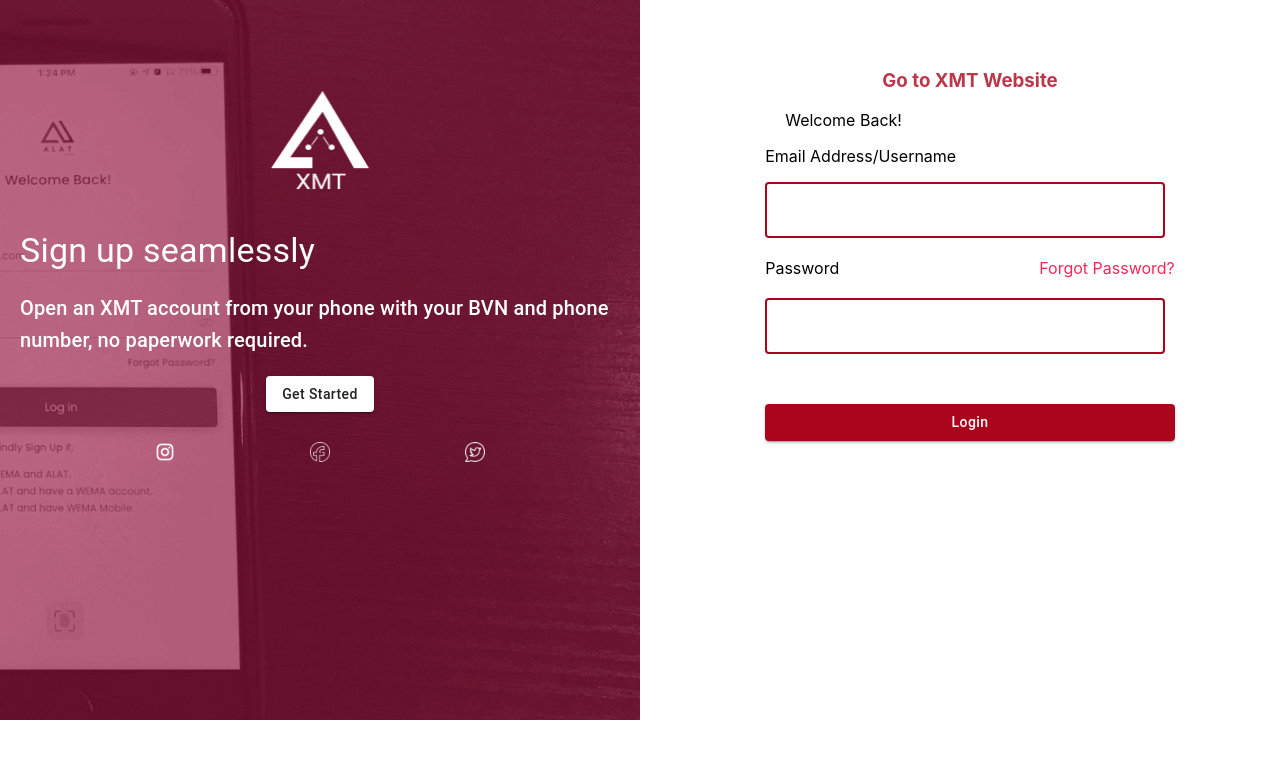
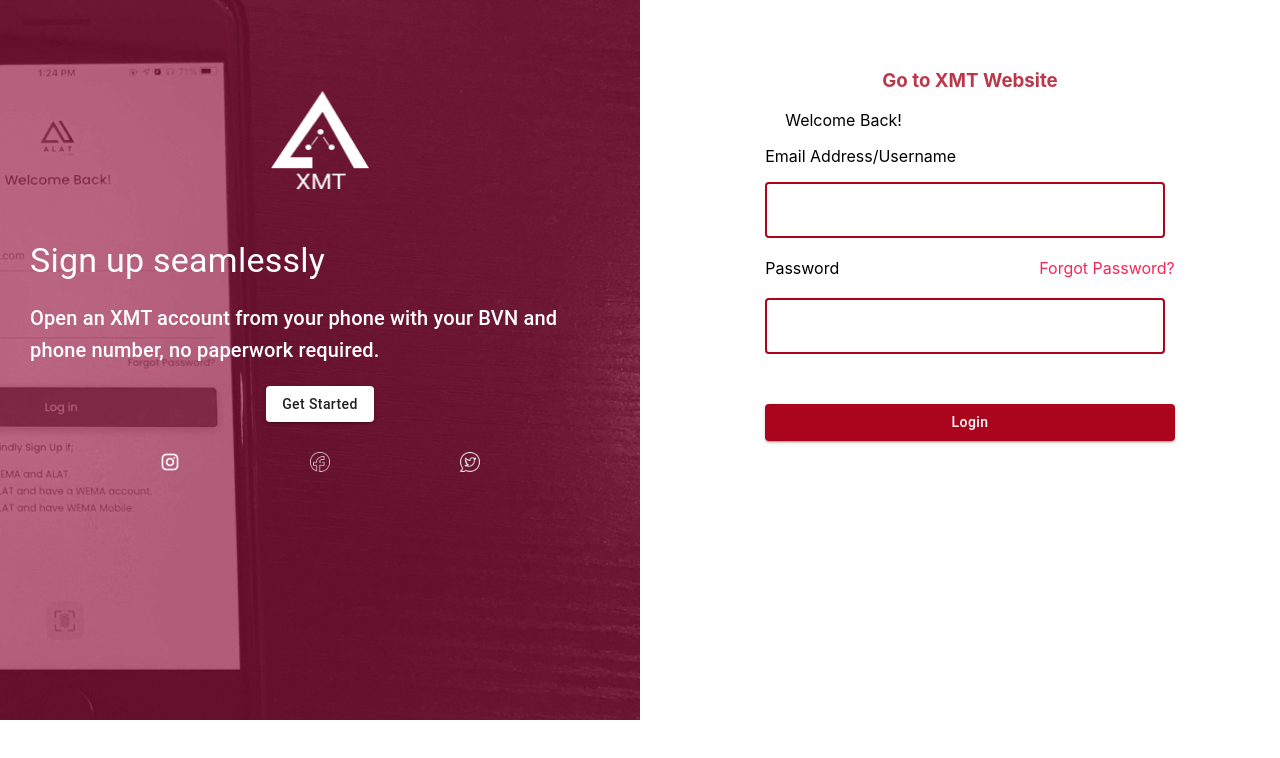
Before and after one commit to donvick956/final-wema-project, a React (Create React App) app: page / in a window 1280 px wide. Shown: the top 758 px of the page. Built offline with nearby package versions, Linux system fonts and the light colour scheme; what redux-react-session would draw is missing.

Commit message:
text edit

```diff
--- a/src/components/HomePage.js
+++ b/src/components/HomePage.js
@@ -105,7 +105,7 @@
                         <div style = {{display:'flex', justifyContent: 'center', width:'100%', height:30}}>
                             <img src={menuLogo} alt="xmt logo" style = {{width: 100, height: 100, marginTop:'90px'}} />
                         </div>
-                        <article style = {{marginTop:'150px', padding: '20px'}}>
+                        <article style = {{marginTop:'150px', padding: '30px'}}>
                             <div style = {{marginTop:30}}>
                                 <Typography variant='h4' color = 'secondary' style = {{fonstSize:10}}>Sign up seamlessly</Typography>
                             </div><br />
```
